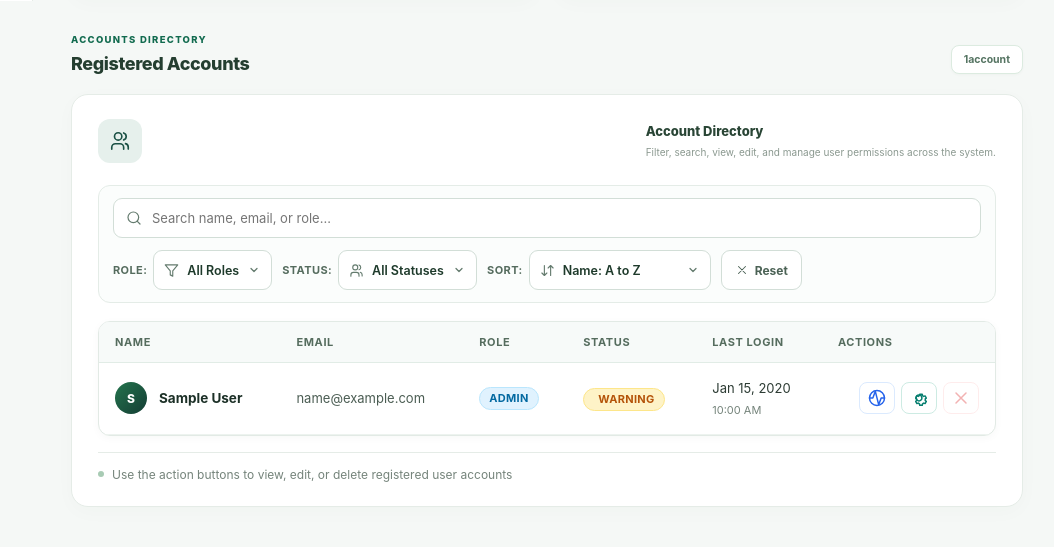
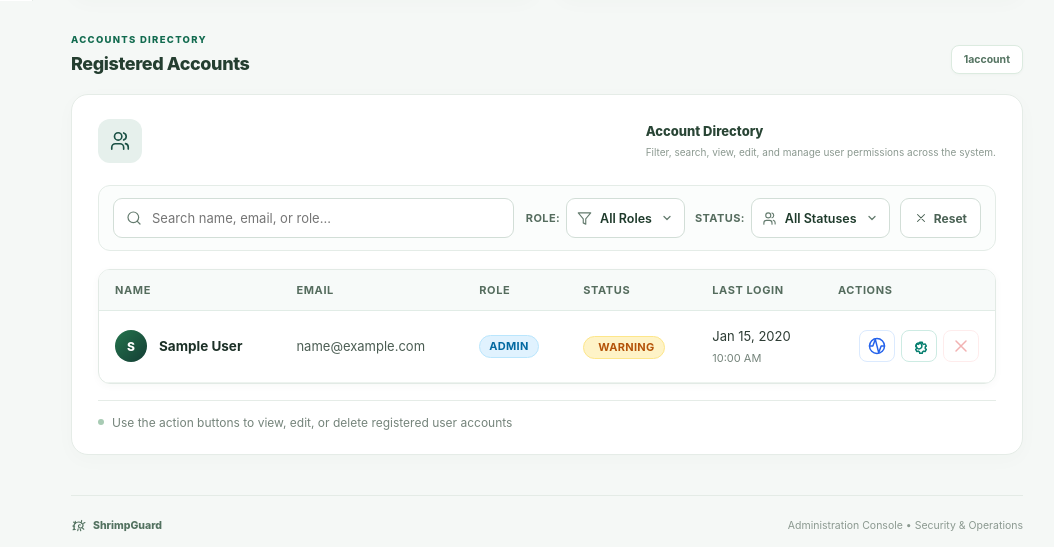
Before and after one commit to gmrdavid/shrimpGuard, a Flask app: page /admin in a window 1280 px wide. Shown: the part 799-1346 px from the top of the page, without its empty margins (219-1273 px from the left). Run offline with Flask 3, Linux system fonts and the light colour scheme; the visitor is signed in with stand-in values (Sample User, id 1); tables that the repository leaves empty hold one stand-in row (values such as "Sample post").

Commit message:
auto-commit

```diff
--- a/templates/admin.html
+++ b/templates/admin.html
@@ -1169,22 +1169,7 @@
                         </div>
                     </div>
 
-                    <!-- Sort -->
-                    <div class="admin-filter-item">
-                        <span class="admin-filter-item-label">Sort:</span>
-                        <div class="admin-input-with-icon">
-                            <svg class="ui-icon admin-control-icon" aria-hidden="true">
-                                <use href="#icon-sort"></use>
-                            </svg>
-                            <select id="user-sort" class="admin-filter-select" aria-label="Sort users">
-                                <option value="name-asc" selected>Name: A to Z</option>
-                                <option value="name-desc">Name: Z to A</option>
-                                <option value="email-asc">Email: A to Z</option>
-                                <option value="role-admin">Role: Admin First</option>
-                                <option value="status-active">Status: Active First</option>
-                            </select>
-                        </div>
-                    </div>
+
 
                     <!-- Reset Button -->
                     <button id="user-reset-btn" class="admin-filter-reset-btn" type="button" title="Reset all filters">
```
